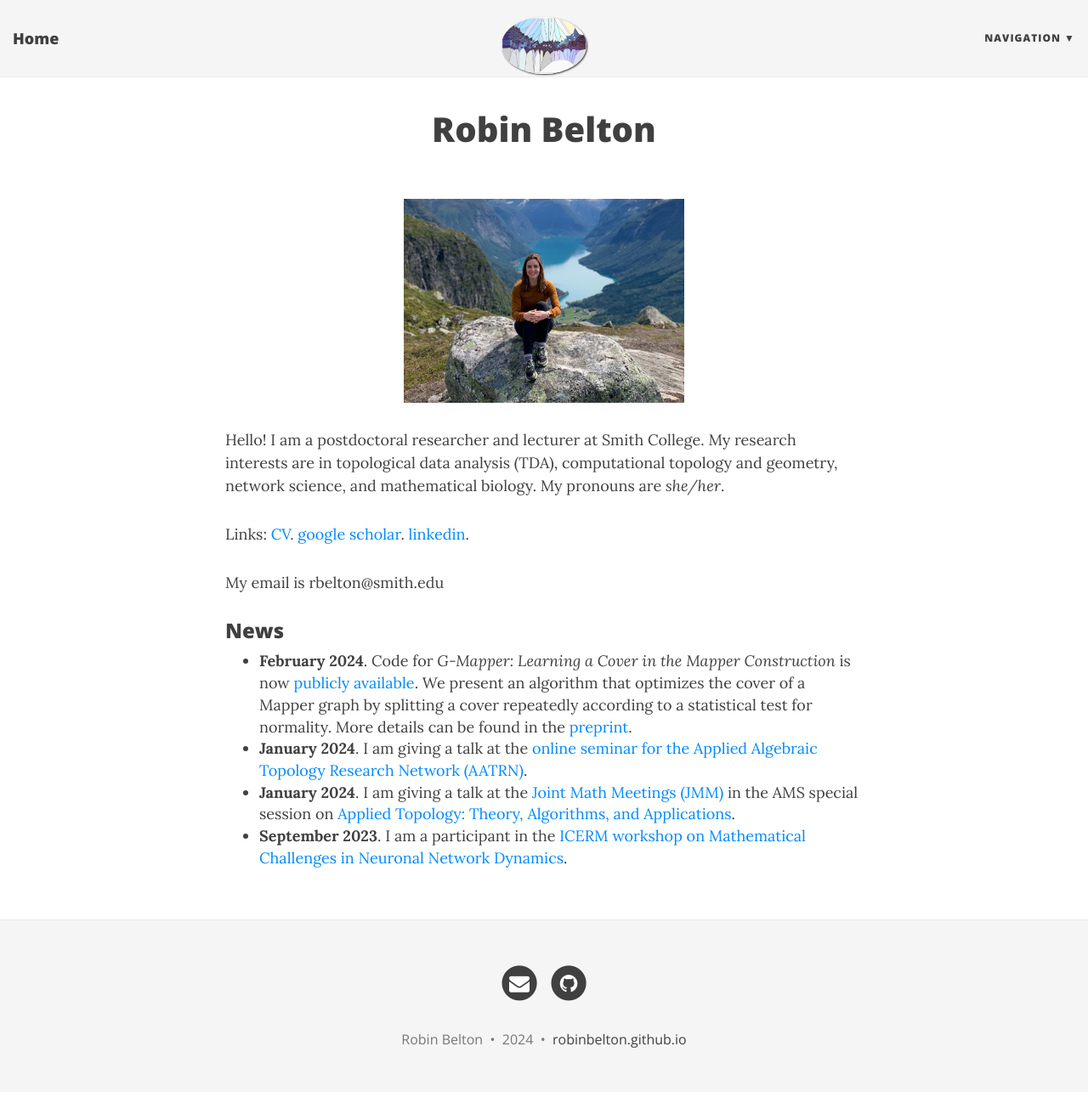
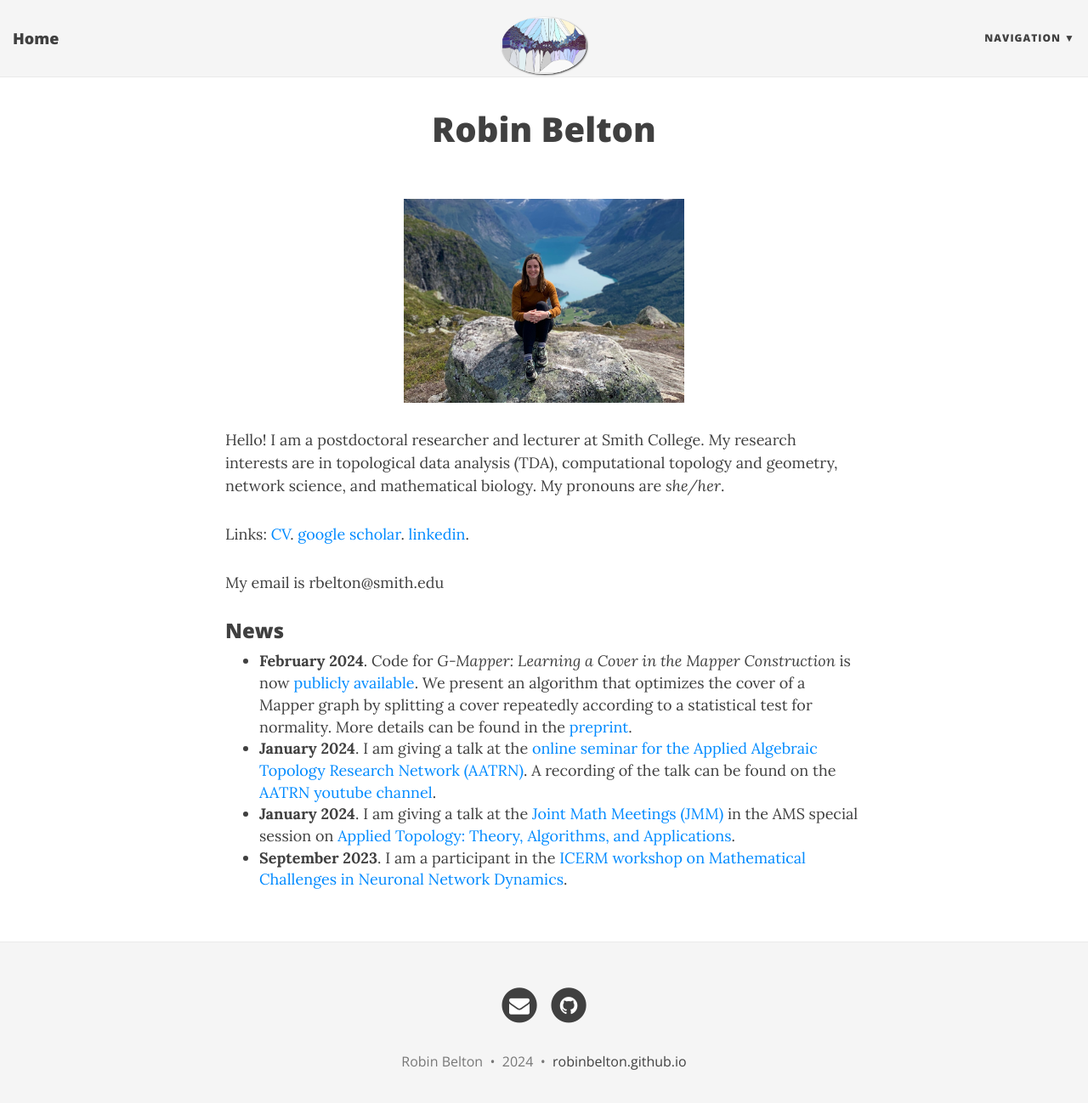
Before and after one commit to robinbelton/robinbelton.github.io, a Jekyll site: the page built from index.html, in a window 1280 px wide and 1311 px high. Shown: the top 1298 px of the window at 85% size. Built offline with Jekyll 4.4.1, drawn with Linux system fonts in a browser that asks for light colours; nearby versions of some CDN libraries; the list of posts is cut into pages by our own code.

Commit message:
Add youtube link to homepage

```diff
--- a/index.html
+++ b/index.html
@@ -19,7 +19,7 @@ use-site-title: true
 <h3>News</h3>
 <ul>
     <li><b>February 2024</b>. Code for <em>G-Mapper: Learning a Cover in the Mapper Construction</em> is now <a href = "https://github.com/MRC-Mapper/G-Mapper"> publicly available</a>. We present an algorithm that optimizes the cover of a Mapper graph by splitting a cover repeatedly according to a statistical test for normality. More details can be found in the <a href = "https://arxiv.org/abs/2309.06634">preprint</a>.
-    <li><b>January 2024</b>. I am giving a talk at the <a href = "https://www.aatrn.net/seminar"> online seminar for the Applied Algebraic Topology Research Network (AATRN)</a>.
+    <li><b>January 2024</b>. I am giving a talk at the <a href = "https://www.aatrn.net/seminar"> online seminar for the Applied Algebraic Topology Research Network (AATRN)</a>. A recording of the talk can be found on the <a href = "https://www.youtube.com/watch?v=dXJ1Tfvvs-M"> AATRN youtube channel</a>.
     <li><b>January 2024</b>. I am giving a talk at the <a href = "https://www.jointmathematicsmeetings.org/meetings/national/jmm2024/2300_intro"> Joint Math Meetings (JMM)</a> in the AMS special session on <a href = "https://www.jointmathematicsmeetings.org/meetings/national/jmm2024/2300_program_friday.html#2300:SS35C"> Applied Topology: Theory, Algorithms, and Applications</a>.
     <li><b>September 2023</b>. I am a participant in the <a href = "https://icerm.brown.edu/programs/sp-f23/w1/"> ICERM workshop on Mathematical Challenges in Neuronal Network Dynamics</a>.
 </ul>
```
